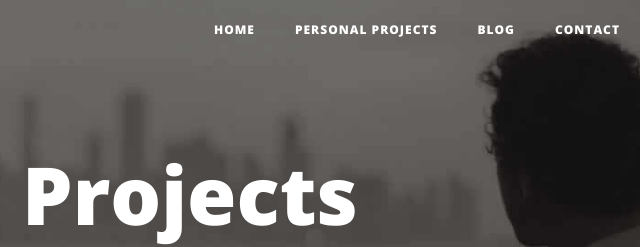
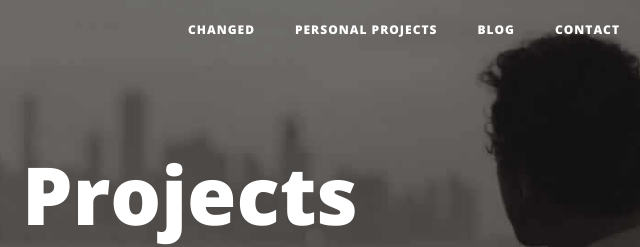
Before and after one commit to Teketee/Teketee.github.io, a website: page about.html in a window 1280 px wide. Shown: the top 247 px of the page, 640-1280 px from the left. Drawn offline with nearby package versions, Linux system fonts and the light colour scheme.

Commit message:
test commit 3

```diff
--- a/about.html
+++ b/about.html
@@ -50,7 +50,7 @@
             <div class="collapse navbar-collapse" id="bs-example-navbar-collapse-1">
                 <ul class="nav navbar-nav navbar-right">
                     <li>
-                        <a href="index.html">Home</a>
+                        <a href="index.html">changed</a>
                     </li>
                     <li>
                         <a href="about.html">Personal Projects</a>
```
